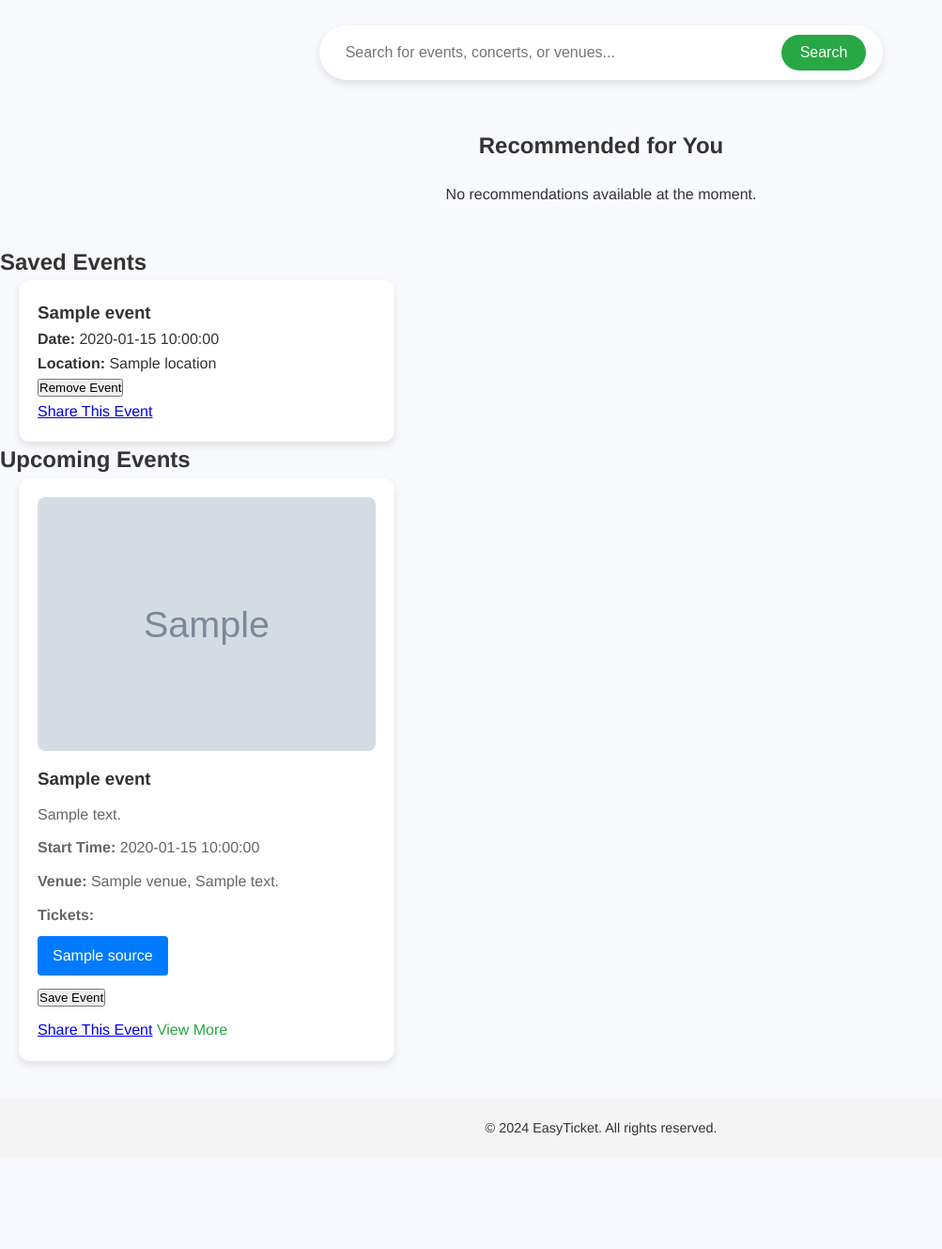
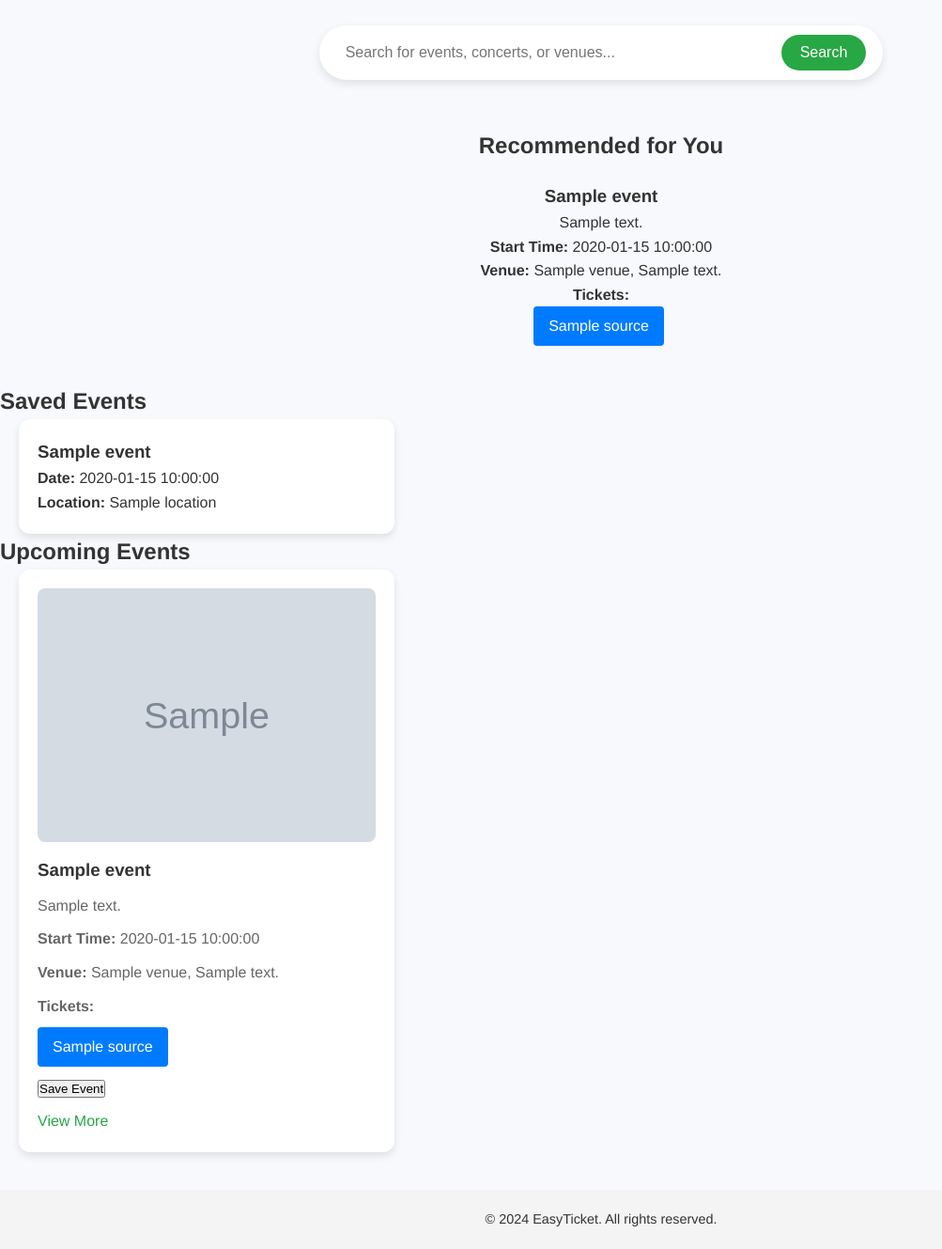
Before and after one commit to Krwaheed/EasyTicket, a Flask app: template templates/user-dashboard.html in a window 1280 px wide. Shown: the part 199-1528 px from the top of the page at 94% size, without its empty margins (0-1003 px from the left). Before the commit the page ends 1407 px from the top, so only its background shows below. Run offline with Flask 3, Linux system fonts and the light colour scheme; the template is opened without the code that fills it: most values are stand-ins (such as "Sample title", 1, 10 or a date in 2020); grey boxes marked "Sample" are stand-in pictures.

Commit message:
partly working user recommendations

```diff
--- a/app.py
+++ b/app.py
@@ -86,12 +86,38 @@ def fetch_real_time_events(query="Concerts in San-Francisco"):
         return None
 
 
+def get_user_recommendations(username):
+    """Fetch recommended events based on user interests."""
+    cursor = db.cursor(dictionary=True)
+    cursor.execute("""
+        SELECT i.interest_name FROM user_interests ui
+        JOIN interests i ON ui.interest_id = i.interest_id
+        JOIN users u ON ui.user_id = u.user_id
+        WHERE u.username = %s
+    """, (username,))
+    interests = cursor.fetchall()
+    print("Interests fetched:", interests)  # Debugging line
+
+    recommended_events = []
+    for interest in interests:
+        print("Fetching events for interest:", interest['interest_name'])  # Debugging line
+        event = fetch_real_time_events(interest['interest_name'])
+        print("Event fetched:", event)  # Debugging line
+        if event and event.get('data'):
+            # Add only the first event of each interest to the recommendations
+            recommended_events.append(event['data'][0])
+
+    print("Recommended events:", recommended_events)  # Debugging line
+    return recommended_events
+
+
 
 @app.route('/user-dashboard', methods=['GET', 'POST'])
 def user_dashboard():
     if 'username' not in session:
         return redirect(url_for('login'))
 
+    username = session['username']
     query = request.form.get('query') if request.method == 'POST' else "Concerts in San-Francisco"
     # Fetch events based on the search query
     events_data = fetch_real_time_events(query)
@@ -99,6 +125,9 @@ def user_dashboard():
         events = events_data.get('data', [])
     else:
         events = []
+
+    # Fetch user-specific recommendations
+    recommendations = get_user_recommendations(username)
 
     # Fetch saved events from database
     cursor = db.cursor(dictionary=True)
@@ -110,7 +139,7 @@ def user_dashboard():
     saved_events = cursor.fetchall()
     cursor.close()
 
-    return render_template('user-dashboard.html', username=session['username'], events=events, saved_events=saved_events, query=query)
+    return render_template('user-dashboard.html', username=session['username'], events=events, saved_events=saved_events,recommendations=recommendations, query=query)
 
 
 #************ sing up for user*************
@@ -289,26 +318,9 @@ def save_event():
 
 
 
-#*****Remove events*******
-@app.route('/remove-event', methods=['POST'])
-def remove_event():
-    if 'user_id' not in session:
-        flash('Please login to continue.')
-        return redirect(url_for('login'))
+#*****remove events*******
 
-    event_id = request.form.get('event_id')
-    try:
-        cursor = db.cursor()
-        cursor.execute("DELETE FROM saved_events WHERE event_id = %s AND user_id = %s", (event_id, session['user_id']))
-        db.commit()
-        flash('Event removed successfully!')
-    except mysql.connector.Error as err:
-        db.rollback()
-        flash(f'Error removing event: {err}')
-    finally:
-        cursor.close()
 
-    return redirect(url_for('user_dashboard'))
 
 
 if __name__ == '__main__':
--- a/templates/adminLogin.html
+++ b/templates/adminLogin.html
@@ -4,7 +4,6 @@
     <meta charset="UTF-8">
     <meta name="viewport" content="width=device-width, initial-scale=1.0">
     <title>Admin Login</title>
-    <!-- Update CSS link to use url_for -->
     <link rel="stylesheet" href="{{ url_for('static', filename='css/admin-styles.css') }}">
 </head>
 <body>
--- a/templates/signup.html
+++ b/templates/signup.html
@@ -94,5 +94,7 @@
 </div>
 
 <script src="{{ url_for('static', filename='js/multi-select-handler.js') }}"></script>
+
+
 </body>
 </html>
--- a/templates/user-dashboard.html
+++ b/templates/user-dashboard.html
@@ -27,11 +27,28 @@
             </form>
         </section>
 
-        <!-- Recommended Section -->
         <section class="recommend-section">
     <h2>Recommended for You</h2>
+    {% if recommendations %}
+        {% for event in recommendations %}
+            <div class="event-detail">
+                <h3>{{ event.name }}</h3>
+                <p>{{ event.description }}</p>
+                <p><strong>Start Time:</strong> {{ event.start_time }}</p>
+                <p><strong>Venue:</strong> {{ event.venue.name }}, {{ event.venue.full_address }}</p>
+                <p><strong>Tickets:</strong></p>
+                <ul class="ticket-list">
+                    {% for ticket in event.ticket_links %}
+                    <li><a href="{{ ticket.link }}" target="_blank" class="ticket-button">{{ ticket.source }}</a></li>
+                    {% endfor %}
+                </ul>
+            </div>
+        {% endfor %}
+    {% else %}
         <p>No recommendations available at the moment.</p>
+    {% endif %}
 </section>
+
 
 <!-- Saved Events Section -->
 <section class="saved-events-section">
@@ -43,12 +60,6 @@
                 <h3>{{ event.event_name }}</h3>
                 <p><strong>Date:</strong> {{ event.event_date }}</p>
                 <p><strong>Location:</strong> {{ event.location }}</p>
-    <!-- Remove Event Form -->
-    <form action="{{ url_for('remove_event') }}" method="post">
-        <input type="hidden" name="event_id" value="{{ event.event_id }}">
-        <button type="submit">Remove Event</button>
-    </form>
-                            <a href="https://external-event-page.com/events/{{ event.event_id }}" target="_blank" class="share-event-link">Share This Event</a>
             </div>
             {% endfor %}
         {% else %}
@@ -56,7 +67,6 @@
         {% endif %}
     </div>
 </section>
-
 
 
 
@@ -87,15 +97,12 @@
                             <input type="hidden" name="location" value="{{ event.location }}">
                             <button type="submit">Save Event</button>
                         </form>
-                <!-- Share Event Link -->
-                <a href="https://external-event-page.com/events/{{ event.id }}" target="_blank" class="share-event-link">Share This Event</a>
                         <a href="#" class="view-more">View More</a>
                     </div>
                 </div>
                 {% endfor %}
             </div>
         </section>
-
     </main>
 
     <footer class="footer">
```
Lines whose indentation alone changed are shown as unchanged.
